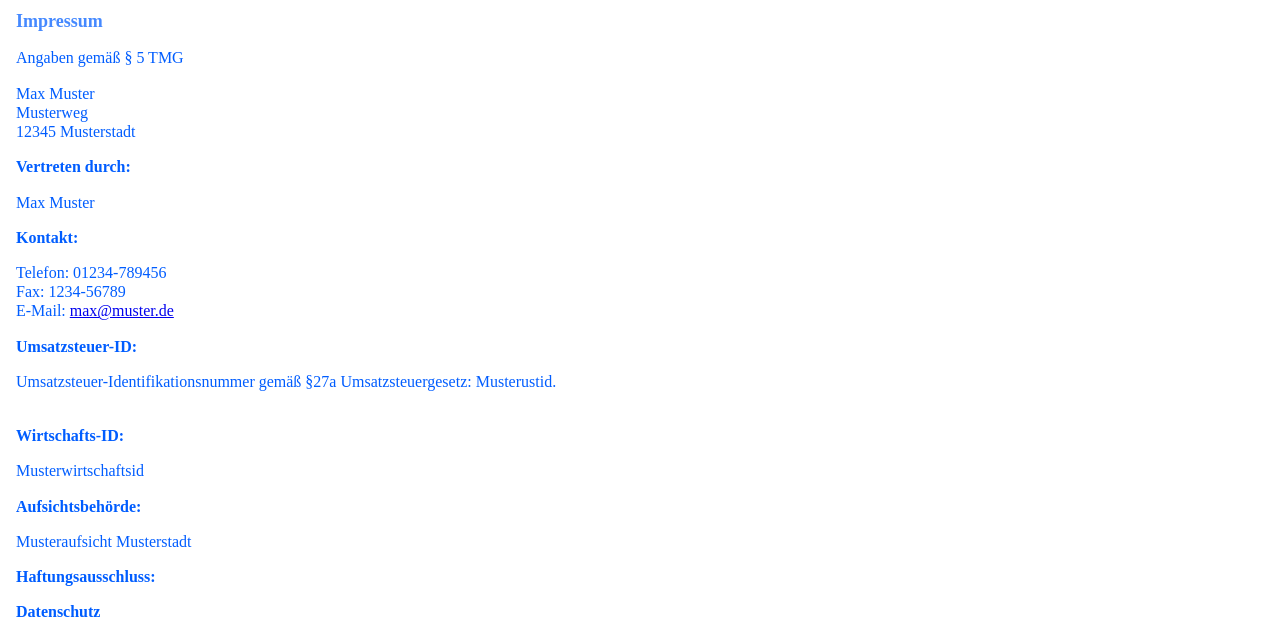
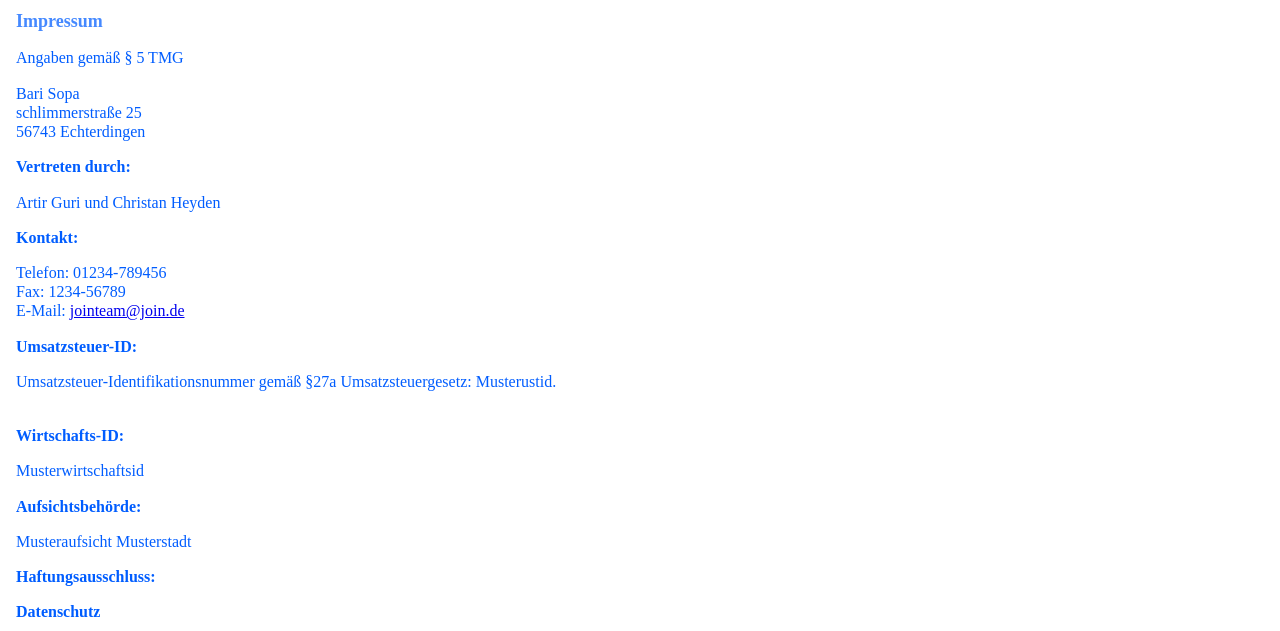
Before and after one commit to artir97/Join, a plain HTML site: page plain_legal_notice.html in a window 1280 px wide. Shown: the part 177-808 px from the top of the page. Drawn offline with Linux system fonts and the light colour scheme; a web font is replaced by a local one.

Commit message:
minor fixes and js reduction

```diff
--- a/board.css
+++ b/board.css
@@ -1022,4 +1022,7 @@ input[type="checkbox"] {
     .taskContainerHeader{
          width: 85%;
     }
+    .columnTitles {
+        padding: 0;
+    }
 }
--- a/plain_legal_notice.html
+++ b/plain_legal_notice.html
@@ -27,17 +27,17 @@
         <div class="policyContent">
             <h2>Impressum</h2>
             <p>Angaben gemäß § 5 TMG</p>
-            <p>Max Muster<br>
-            Musterweg<br>
-            12345 Musterstadt<br>
+            <p>Bari Sopa<br>
+            schlimmerstraße 25<br>
+            56743 Echterdingen<br>
             </p>
             <h3>Vertreten durch: </h3>
-            Max Muster<br>
+            Artir Guri und Christan Heyden<br>
             </p>
             <h3>Kontakt:</h3>
             Telefon: 01234-789456<br>
             Fax: 1234-56789<br>
-            E-Mail: <a href='mailto:max@muster.de'>max@muster.de</a></br></p>
+            E-Mail: <a href='mailto:max@muster.de'>jointeam@join.de</a></br></p>
             <h3>Umsatzsteuer-ID: </h3>
             Umsatzsteuer-Identifikationsnummer gemäß §27a Umsatzsteuergesetz: Musterustid.<br><br>
             <h3>Wirtschafts-ID: </h3>
```
Also changed, not shown: assets/templates/task_form.html (+1 -10 lines), js/board.js (+40 -62 lines).
